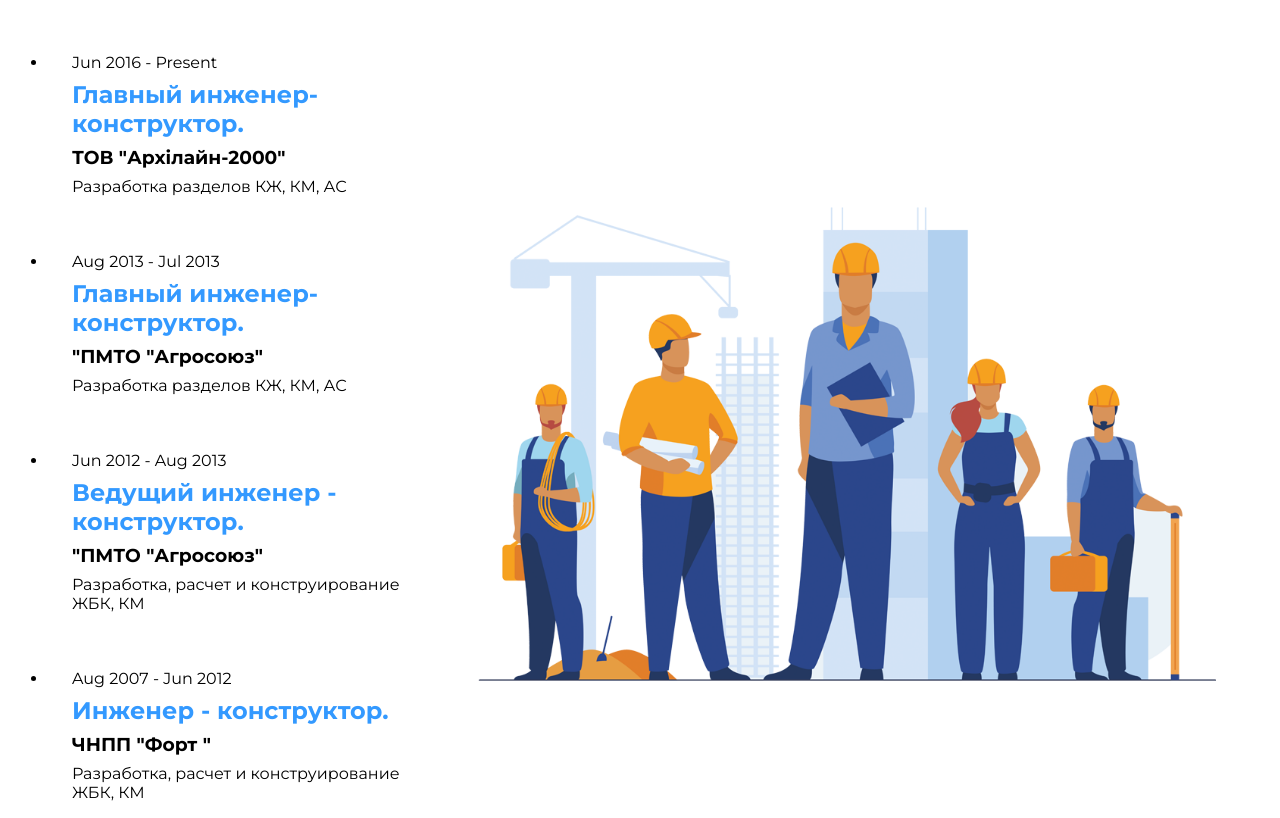
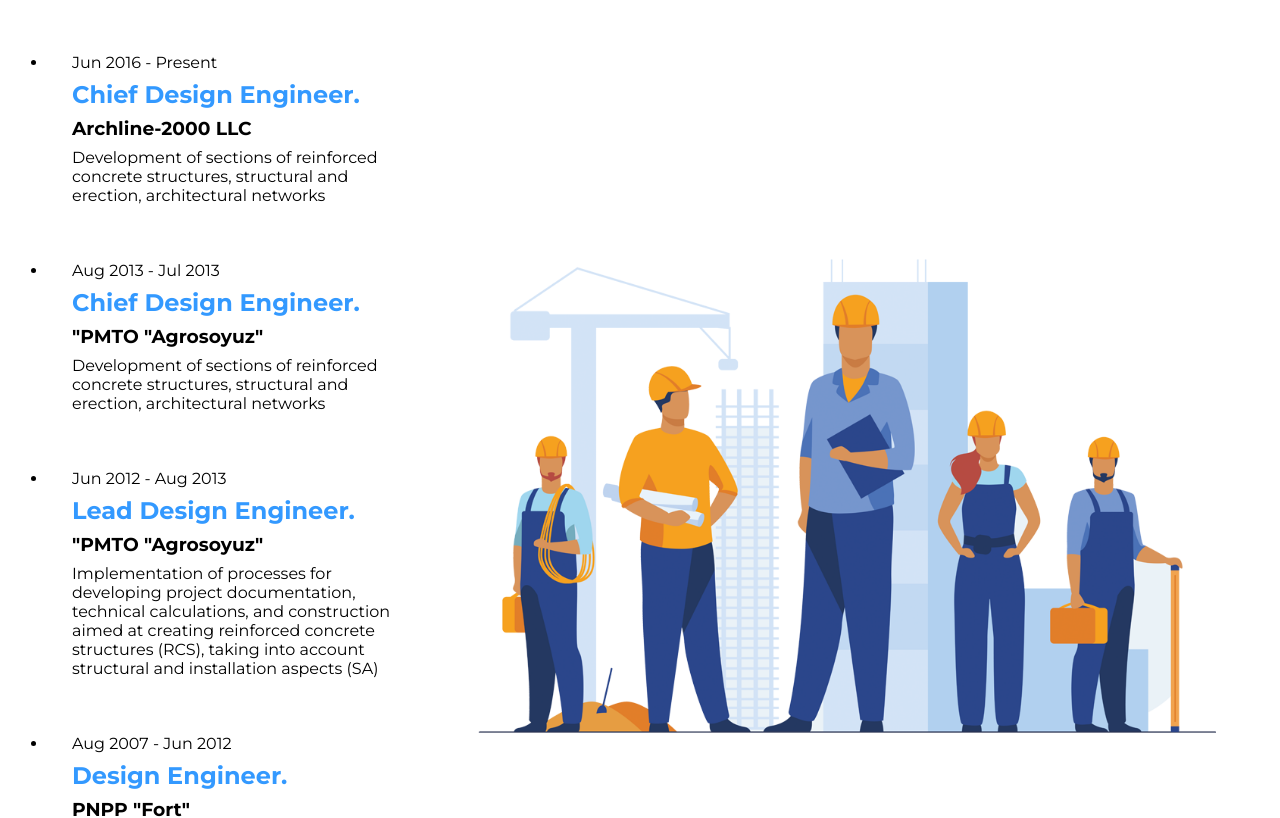
Before and after one commit to vladyslavZinchenko77/dsablin-engineer, a React (Vite) app: page / in a window 1280 px wide. Shown: the part 1540-2358 px from the top of the page. Built offline with nearby package versions, Linux system fonts and the light colour scheme.

Commit message:
added scroll function

```diff
--- a/src/components/ui/About/About.tsx
+++ b/src/components/ui/About/About.tsx
@@ -4,7 +4,7 @@ import './About.scss';
 
 const About = () => {
   return (
-    <div className="about">
+    <section className="about" id="about">
       <h2 className="about__title">About me</h2>
       <div className="about__content">
         <div className="about__text-block">
@@ -46,7 +46,7 @@ const About = () => {
         </div>
       </div>
       <img className="about__img-wave" src={wave} alt="wave" />
-    </div>
+    </section>
   );
 };
 
--- a/src/components/ui/Contacts/Contacts.tsx
+++ b/src/components/ui/Contacts/Contacts.tsx
@@ -4,7 +4,7 @@ import './Contacts.scss';
 
 const Contacts = () => {
   return (
-    <section className="contacts">
+    <section className="contacts" id="contact">
       <h2 className="contacts__title">
         More information? <br /> Contact me.
       </h2>
--- a/src/components/ui/Experience/Experience.tsx
+++ b/src/components/ui/Experience/Experience.tsx
@@ -2,36 +2,67 @@ import ButtonMain from '../../common/ButtonMain/ButtonMain';
 import teamwork from '../../../assets/img/workers.png';
 import './Experience.scss';
 
+// const experienceData = [
+//   {
+//     period: 'Jun 2016 - Present',
+//     position: 'Главный инженер-конструктор.',
+//     company: 'ТОВ "Архiлайн-2000"',
+//     description: 'Разработка разделов КЖ, КМ, АС',
+//   },
+//   {
+//     period: 'Aug 2013 - Jul 2013',
+//     position: 'Главный инженер-конструктор.',
+//     company: '"ПМТО "Агросоюз"',
+//     description: 'Разработка разделов КЖ, КМ, АС',
+//   },
+//   {
+//     period: 'Jun 2012 - Aug 2013',
+//     position: 'Ведущий инженер - конструктор.',
+//     company: '"ПМТО "Агросоюз"',
+//     description: 'Разработка, расчет и конструирование ЖБК, КМ',
+//   },
+//   {
+//     period: 'Aug 2007 - Jun 2012',
+//     position: 'Инженер - конструктор.',
+//     company: 'ЧНПП "Форт "',
+//     description: 'Разработка, расчет и конструирование ЖБК, КМ',
+//   },
+// ];
+
 const experienceData = [
   {
     period: 'Jun 2016 - Present',
-    position: 'Главный инженер-конструктор.',
-    company: 'ТОВ "Архiлайн-2000"',
-    description: 'Разработка разделов КЖ, КМ, АС',
+    position: 'Chief Design Engineer.',
+    company: 'Archline-2000 LLC',
+    description:
+      'Development of sections of reinforced concrete structures, structural and erection, architectural networks',
   },
   {
     period: 'Aug 2013 - Jul 2013',
-    position: 'Главный инженер-конструктор.',
-    company: '"ПМТО "Агросоюз"',
-    description: 'Разработка разделов КЖ, КМ, АС',
+    position: 'Chief Design Engineer.',
+    company: '"PMTO "Agrosoyuz"',
+    description:
+      'Development of sections of reinforced concrete structures, structural and erection, architectural networks',
   },
   {
     period: 'Jun 2012 - Aug 2013',
-    position: 'Ведущий инженер - конструктор.',
-    company: '"ПМТО "Агросоюз"',
-    description: 'Разработка, расчет и конструирование ЖБК, КМ',
+    position: 'Lead Design Engineer.',
+    company: '"PMTO "Agrosoyuz"',
+    description:
+      'Implementation of processes for developing project documentation, technical calculations, and construction aimed at creating reinforced concrete structures (RCS), taking into account structural and installation aspects (SA)',
   },
   {
     period: 'Aug 2007 - Jun 2012',
-    position: 'Инженер - конструктор.',
-    company: 'ЧНПП "Форт "',
-    description: 'Разработка, расчет и конструирование ЖБК, КМ',
+    position: 'Design Engineer.',
+    company: 'PNPP "Fort"',
+    description:
+      'Development, calculation, and construction of reinforced concrete structures (RCS), taking into account structural and installation aspects (SA)',
   },
 ];
 
 const Experience = () => {
   return (
-    <section className="experience">
+    <section className="experience" id="expierence">
       <h2 className="experience__title">Work experience</h2>
       <div className="experience__content">
         <ul className="experience__works">
--- a/src/components/ui/Header/Header.scss
+++ b/src/components/ui/Header/Header.scss
@@ -1,6 +1,7 @@
-@import "../../../styles//viriables.scss";
+@import "../../../styles/viriables.scss";
 
-.header{
+.header,
+.header--close {
     display: flex;
     align-items: center;
     justify-content: flex-end;
@@ -15,38 +16,31 @@
     transition: 0.2s;
 }
 
-
-  .header--close{
-    display: flex;
-    align-items: center;
-    justify-content: flex-end;
-    position: fixed;
+.header--close {
     top: -100%;
-    left: 0;
-    right: 0;
-    z-index: 5;
-    padding: 24px;
-    background-color: $main-blue;
-    transform: translateY(0);
-    opacity: 1;
-    transition: 0.2s;
+    transition: 2s;
 }
 
-
-.header__nav{
+.header__nav {
     display: flex;
     align-items: center;
     justify-content: space-between;
-    .header__nav-item{
+
+    .header__nav-item {
         list-style: none;
-        .header__nav-item-link{
+
+        .header__nav-item-link {
             text-decoration: none;
             margin-left: 24px;
             position: relative;
             color: #fff;
+            background: none;
+            border: none;
+            box-shadow: none;
+            font-size: 16px;
+            cursor: pointer;
 
-        }
-        .header__nav-item-link::after {
+            &::after {
                 content: '';
                 position: absolute;
                 left: 0;
@@ -56,11 +50,11 @@
                 background-color: #fff;
                 transform: scaleX(0);
                 transition: transform 0.3s ease;
-
             }
 
-          .header__nav-item-link:hover::after {
+            &:hover::after {
                 transform: scaleX(1);
             }
         }
     }
+}
--- a/src/components/ui/Header/Header.tsx
+++ b/src/components/ui/Header/Header.tsx
@@ -4,6 +4,16 @@ import './Header.scss';
 
 const Header = () => {
   const [open, setOpen] = useState(false);
+
+  const handleLinkClick = (sectionId: string) => {
+    const section = document.getElementById(sectionId);
+
+    if (section) {
+      section.scrollIntoView({ behavior: 'smooth' });
+      setOpen(false);
+    }
+  };
+
   return (
     <div className="header__wrap">
       <BurgerMenuIcon
@@ -17,29 +27,44 @@ const Header = () => {
         <nav>
           <ul className="header__nav">
             <li className="header__nav-item">
-              <a className="header__nav-item-link" href="">
+              <button
+                className="header__nav-item-link"
+                onClick={() => handleLinkClick('about')}
+              >
                 About me
-              </a>
+              </button>
             </li>
             <li className="header__nav-item">
-              <a className="header__nav-item-link" href="">
+              <button
+                className="header__nav-item-link"
+                onClick={() => handleLinkClick('skills')}
+              >
                 Skills
-              </a>
+              </button>
             </li>
             <li className="header__nav-item">
-              <a className="header__nav-item-link" href="">
+              <button
+                className="header__nav-item-link"
+                onClick={() => handleLinkClick('portfolio')}
+              >
                 Portfolio
-              </a>
+              </button>
             </li>
             <li className="header__nav-item">
-              <a className="header__nav-item-link" href="">
+              <button
+                className="header__nav-item-link"
+                onClick={() => handleLinkClick('expierence')}
+              >
                 Expierence
-              </a>
+              </button>
             </li>
             <li className="header__nav-item">
-              <a className="header__nav-item-link" href="">
+              <button
+                className="header__nav-item-link"
+                onClick={() => handleLinkClick('contact')}
+              >
                 Contact me
-              </a>
+              </button>
             </li>
           </ul>
         </nav>
--- a/src/components/ui/Portfolio/Portfolio.tsx
+++ b/src/components/ui/Portfolio/Portfolio.tsx
@@ -13,7 +13,7 @@ import './Portfolio.scss';
 
 const Portfolio = () => {
   return (
-    <section className="portfolio">
+    <section className="portfolio" id="portfolio">
       <h2 className="portfolio__title">Portfolio</h2>
       <Swiper
         cssMode={true}
--- a/src/components/ui/Skills/Skills.tsx
+++ b/src/components/ui/Skills/Skills.tsx
@@ -19,7 +19,7 @@ const skillsData = [
 
 const Skills = () => {
   return (
-    <section className="skills">
+    <section className="skills" id="skills">
       <h2 className="skills__title">Skills</h2>
       <ul className="skills__list">
         {skillsData.map((item, index) => (
```
Lines whose indentation alone changed are shown as unchanged.
